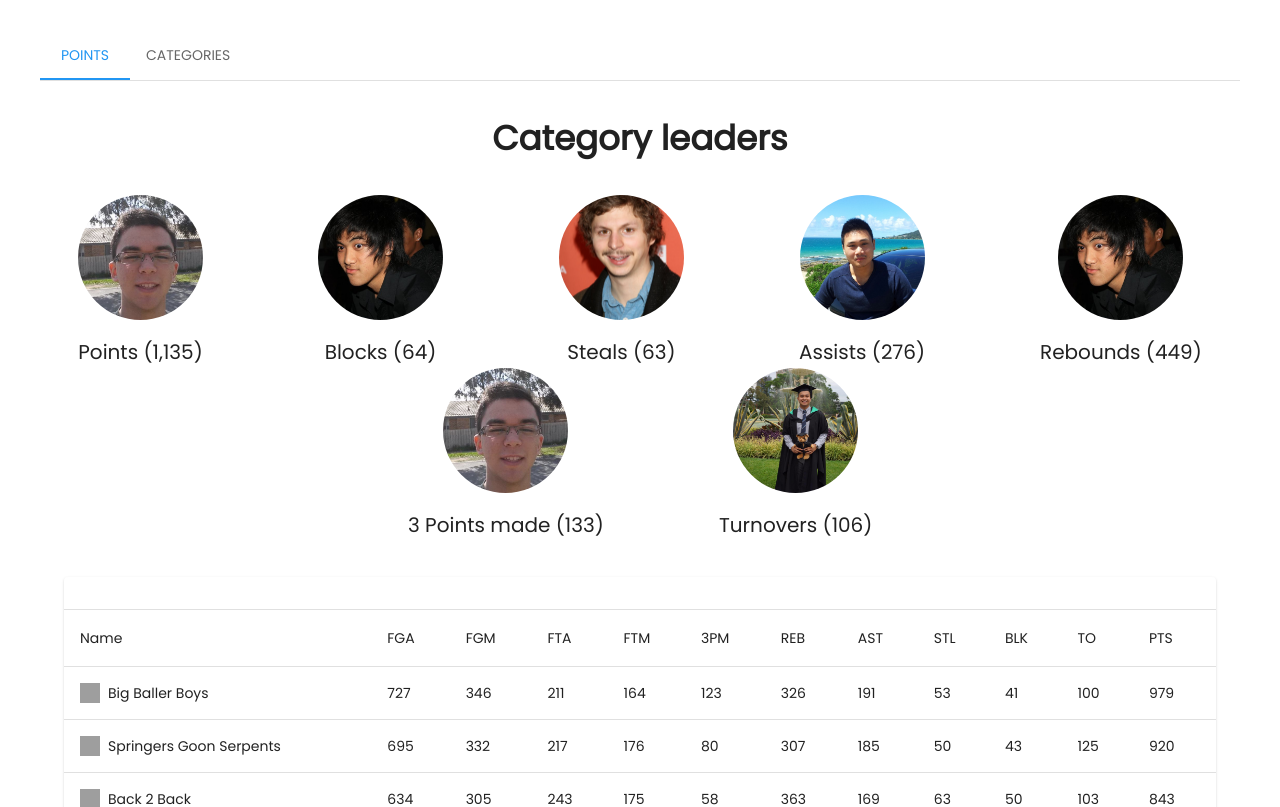
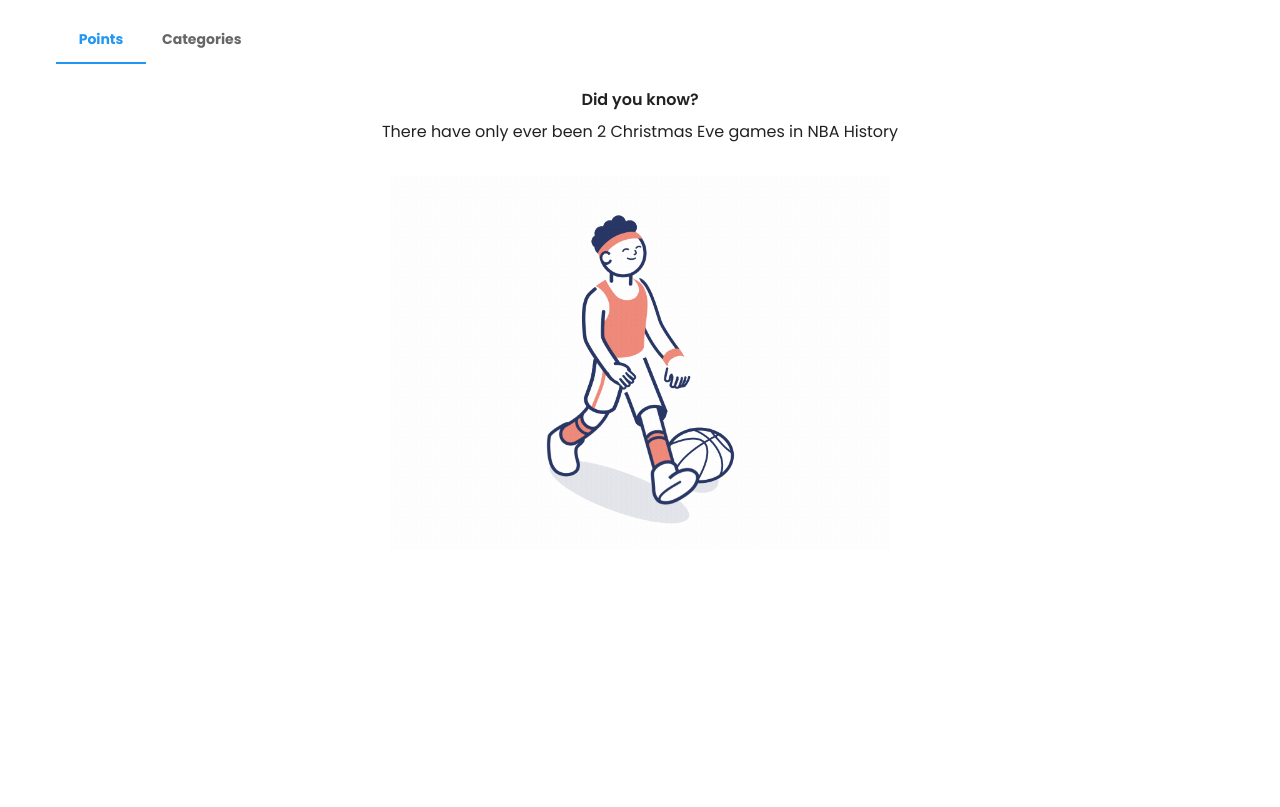
Before and after one commit to Uvacoder/nba-fantasy, a React (Create React App) app in the folder nba-fantasy-ui/: page / in a window 1280 px wide. Shown: the top 807 px of the page. Built offline with nearby package versions, Linux system fonts and the light colour scheme; no server answers; grey boxes are pictures that could not be loaded.

Commit message:
feat: add fun fact when loading

```diff
--- a/nba-fantasy-ui/public/index.html
+++ b/nba-fantasy-ui/public/index.html
@@ -3,8 +3,10 @@
   <head>
     <meta charset="utf-8" />
     <link rel="icon" href="%PUBLIC_URL%/favicon.ico" />
+    <link rel="preconnect" href="https://fonts.googleapis.com" />
+    <link rel="preconnect" href="https://fonts.gstatic.com" crossorigin />
     <link
-      href="https://fonts.googleapis.com/css?family=Poppins"
+      href="https://fonts.googleapis.com/css2?family=Poppins:wght@300;400;600;700&display=swap"
       rel="stylesheet"
     />
     <meta name="viewport" content="width=device-width, initial-scale=1" />
--- a/nba-fantasy-ui/src/components/LoadingSkeleton/LoadingSkeleton.tsx
+++ b/nba-fantasy-ui/src/components/LoadingSkeleton/LoadingSkeleton.tsx
@@ -3,14 +3,19 @@ import {
   StyledImage,
   StyledTypography,
 } from "./LoadingSkeleton.styles";
+import { Typography } from "@mui/material";
 import loading from "../../assets/loading-dribble.gif";
+import { funFacts, randomInteger } from "../../utils";
 
 export const LoadingSkeleton = () => {
   return (
     <StyledLoadingSkeleton>
-      <StyledTypography variant="h4" align="center" mb={4}>
-        Loading
+      <StyledTypography align="center" mb={1}>
+        Did you know?
       </StyledTypography>
+      <Typography align="center" mb={4}>
+        {funFacts[randomInteger({ max: funFacts.length })]}
+      </Typography>
       <StyledImage src={loading} alt="" />
     </StyledLoadingSkeleton>
   );
--- a/nba-fantasy-ui/src/containers/Dashboard/Dashboard.tsx
+++ b/nba-fantasy-ui/src/containers/Dashboard/Dashboard.tsx
@@ -55,8 +55,9 @@ export function Dashboard() {
   return (
     <StyledDashboard>
       <MainLayout currentTab={tab} setTab={setTab}>
+        <LoadingSkeleton />
         {/* <CategoryTable /> */}
-        <Categories />
+        {/* <Categories /> */}
         {/* {isLoading ? (
           <LoadingSkeleton />
         ) : (
--- a/nba-fantasy-ui/src/layouts/MainLayout/MainLayout.styles.ts
+++ b/nba-fantasy-ui/src/layouts/MainLayout/MainLayout.styles.ts
@@ -1,14 +1,23 @@
 import styled from "styled-components";
-import { Box, Container } from "@mui/material";
+import { Box, Container, Tabs, Tab } from "@mui/material";
 
 export const StyledMainLayout = styled.section`
-  margin: 32px 0;
+  padding: 16px;
   max-width: 1200px;
   width: 100%;
 `;
 
 export const StyledBox = styled(Box)`
-  margin-bottom: 36px;
+  margin-bottom: 24px;
 `;
 
 export const StyledContainer = styled(Container)``;
+
+export const StyledTabs = styled(Tabs)``;
+
+export const StyledTab = styled(Tab)`
+  && {
+    text-transform: none;
+    font-weight: 800;
+  }
+`;
--- a/nba-fantasy-ui/src/layouts/MainLayout/MainLayout.tsx
+++ b/nba-fantasy-ui/src/layouts/MainLayout/MainLayout.tsx
@@ -1,21 +1,16 @@
-import { StyledMainLayout, StyledBox } from "./MainLayout.styles";
+import {
+  StyledMainLayout,
+  StyledBox,
+  StyledTabs,
+  StyledTab,
+} from "./MainLayout.styles";
 import { Container } from "@mui/material";
 import { TabTypes } from "../../types";
-import Box from "@mui/material/Box";
-import Tabs from "@mui/material/Tabs";
-import Tab from "@mui/material/Tab";
 
 interface MainLayoutProps {
   currentTab: TabTypes;
   setTab: any;
   children: JSX.Element;
-}
-
-function a11yProps(index: number) {
-  return {
-    id: `simple-tab-${index}`,
-    "aria-controls": `simple-tabpanel-${index}`,
-  };
 }
 
 export const MainLayout: React.FC<MainLayoutProps> = ({
@@ -26,17 +21,15 @@ export const MainLayout: React.FC<MainLayoutProps> = ({
   return (
     <StyledMainLayout>
       <StyledBox>
-        <Box sx={{ borderBottom: 1, borderColor: "divider" }}>
-          <Tabs
-            value={currentTab}
-            onChange={(_: React.SyntheticEvent, newValue: number) => {
-              setTab(newValue);
-            }}
-          >
-            <Tab label="Points" value={TabTypes.Points} />
-            <Tab label="Categories" value={TabTypes.Categories} />
-          </Tabs>
-        </Box>
+        <StyledTabs
+          value={currentTab}
+          onChange={(_: React.SyntheticEvent, newValue: number) => {
+            setTab(newValue);
+          }}
+        >
+          <StyledTab label="Points" value={TabTypes.Points} />
+          <StyledTab label="Categories" value={TabTypes.Categories} />
+        </StyledTabs>
       </StyledBox>
       <Container maxWidth="lg">{children}</Container>
     </StyledMainLayout>
--- /dev/null
+++ b/nba-fantasy-ui/src/utils/facts.ts
@@ -0,0 +1,49 @@
+export const funFacts = [
+  "Michael Jordan’s favorite pre-game snack was graham crackers and applesauce, and hardly ever played a game without first eating it.",
+  "Paul Westphal, Suns’ shooting guard, could make 20 shots in a row from the same spot without ever moving, not even for rebounds. He made a bit of money this way off of bets.",
+  "Hakeem Olajuwan would play games while fasting for Ramadan.",
+  "Walt Bellamy holds the record for most games played in a season with 88.",
+  "Kobe Bryant asked for a trade off of the Lakers in 2006.",
+  "Danny Ainge was all-state in football, baseball, and basketball in high school, and was even drafted by the Toronto Blue Jays in addition to the Boston Celtics.",
+  "Wilt Chamberlain could out-bench Arnold Schwarzenegger.",
+  "Shaquille O’Neal’s college coach Dale Brown discovered Shaq at a German military base as a 13 year old.",
+  "Dennis Rodman would study how many times the ball spun in the air after his teammates shot it, leading him to be an even better rebounder.",
+  "Hakeem Olajuwan is 1st in career blocks and 8th in career steals",
+  "Bismack Biyombo holds the record for 2nd most rebounds in a playoff game in NBA history with 26 along with Wilt",
+  "Andrew Bynum holds the record for most blocks in a playoff game with 10",
+  "3 players in the top 5 in most minutes played in a playoff game, Kirk Hinrich, John Salmons and Derrick Rose, were all coached by Tom Thibodeau it was Vinny Del Negro for half of them",
+  "There have only ever been 2 Christmas Eve games in NBA History",
+  "The last time a team from neither Texas or California has won in the finals representing the Western Conference was 1977, when the Portland Trailblazers won it all. it was the Sonics in ‘79",
+  "Bison Dele, formerly of the Chicago Bulls, was mysteriously murdered on the island of Tahiti in 2002, presumably by his brother",
+  "Dennis Rodman once illegally married himself",
+  "Jack Sikma is usually not credited as being the first NBA player to popularize the stepback, but he was, it just wasn’t from range",
+  "Kevin Durant couldn’t complete a single bench press rep of 185 pounds in the NBA combine.",
+  "Oliver Miller was the heaviest player in NBA history at about 375 pounds.",
+  "6’8 forward Popeye Jones completed his 10 year career without dunking once. he dunked once, apparently.",
+  "Gerald Green only has 9 fingers.",
+  "Derrick Coleman is credited as being the only player to ever dunk on Shaquille O’Neal, the source being Shaq himself.",
+  "Darryl Dawkins and Shaq are tied for the record of most backboards broken with 2 a piece",
+  "David Robinson is nicknamed “The Admiral” because he was withheld from the Navy for being too tall. He then joined the Spurs as the oldest ROTY ever, leading the young Spurs to the conference finals after winning just 21 games the year prior.",
+  "Former NBA player and Kobe Bryant’s dad Joe Bryant actually DID name Kobe after the Japanese steak.",
+  "Earl Manigault is considered by many including Kareem Abdul-Jabbar to be the most talented basketball player ever despite never playing in the NBA.",
+  "Pete Maravich said in an interview when he was 26 that he \"didn't want to play in the NBA for 10 years, then die of a heart attack at 40.” He proceeded to have a 10-year NBA career, and then die of a heart attack at 40.",
+  "Tim Duncan only turned to basketball after Hurricane Hugo destroyed his local swimming pool, and his fear of sharks kept him out of the ocean.",
+  "Michael Jordan was fined $5,000 by the NBA for each game he wore Air Jordans",
+  "The New Orleans Hornets played 6 months of a season in OKC as the Oklahoma City Hornets in 2006",
+  "Bonus fact: the Oklahoma City Hornets wore special Valentines Day jerseys for one game in the ‘05-‘06 NBA season. It is widely considered by collectors to be the rarest jersey to collect.",
+  "Kobe Bryant’s parents had to co-sign his first NBA contract because he was only 17 at the time.",
+  "Manute Bol paid 80 cows for his wife.",
+  "Latrell Sprewell never played in the NBA again after turning down a $21 million contract because he claimed he couldn’t feed his family with it.",
+  "Randy Foye’s internal organs are mirrored",
+  'When a 7ft NBA player named Reggie Harding attempted to rob a Detroit gas station with a mask, the attendant said "I know it\'s you, Reggie.", to which he replied "No, man, it ain\'t me". Nice.',
+  "Until 1966, the NBA had Territorial Draft Picks. A team could forgo its first round pick and take any player within 50 miles of its location. They included Wilt Chamberlain and Oscar Robertson. This also happened in 2008 when David Stern rigged the draft for Derrick Rose and the Chicago Bulls.",
+  "In 1948, before the NBA had any black players, the Harlem Globetrotters beat the NBA Champion Lakers in a straight up game.",
+  'Pat Riley, trademarked the word "Three-Peat" in 1988. When the Chicago Bulls won three straight championships in the 1990s, he was paid $300,000 dollars in royalties.',
+  "Wilt Chamberlain has had 32 60 point games, the next closest being Kobe Bryant with 6.",
+  "Tim Duncan loves Dungeons and Dragons so much that he wanted to be called Merlin when he joined the NBA.",
+  "The 2000 NBA draft, considered to be one of the worst in history, was the only draft that produced an average number of wins below replacement level. In other words, the 2000 draft actually made the NBA less talented.",
+  "The reason NBA teams have the white home jersey rule mainly due to the fact in the early days away teams didn't have laundry facilities so they would wear darker clothes to hide dirt.",
+  "Alex English led the NBA in points for the entire duration of the 1980’s",
+  "Tim Hardaway is credited with creating the modern NBA crossover",
+  "Phil Jackson believes the definition of a contender is when a team hits 40 wins before 20 losses.",
+];
--- /dev/null
+++ b/nba-fantasy-ui/src/utils/index.ts
@@ -0,0 +1,2 @@
+export * from "./facts";
+export * from "./math";
--- /dev/null
+++ b/nba-fantasy-ui/src/utils/math.ts
@@ -0,0 +1,9 @@
+export const randomInteger = ({
+  min = 1,
+  max,
+}: {
+  min?: number;
+  max: number;
+}) => {
+  return Math.floor(Math.random() * (max - min + 1)) + min;
+};
```
